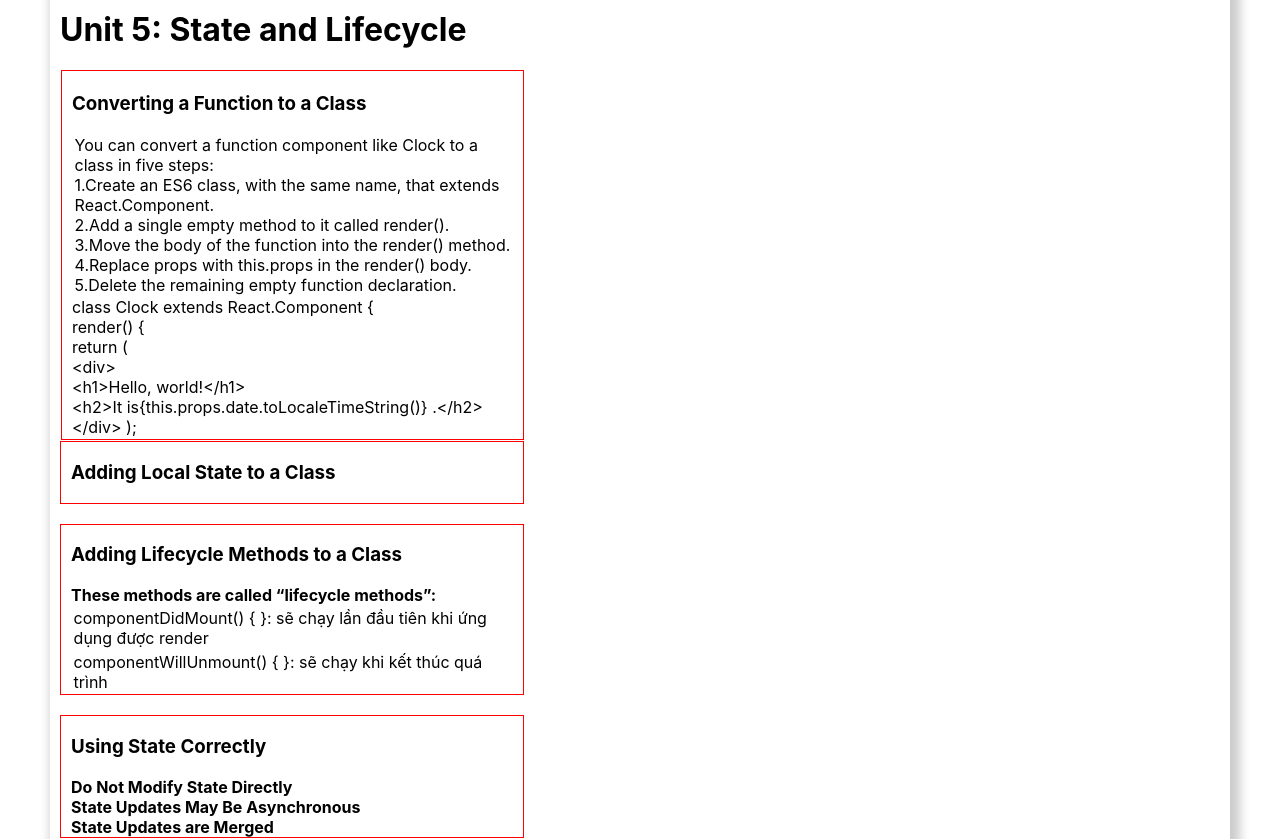
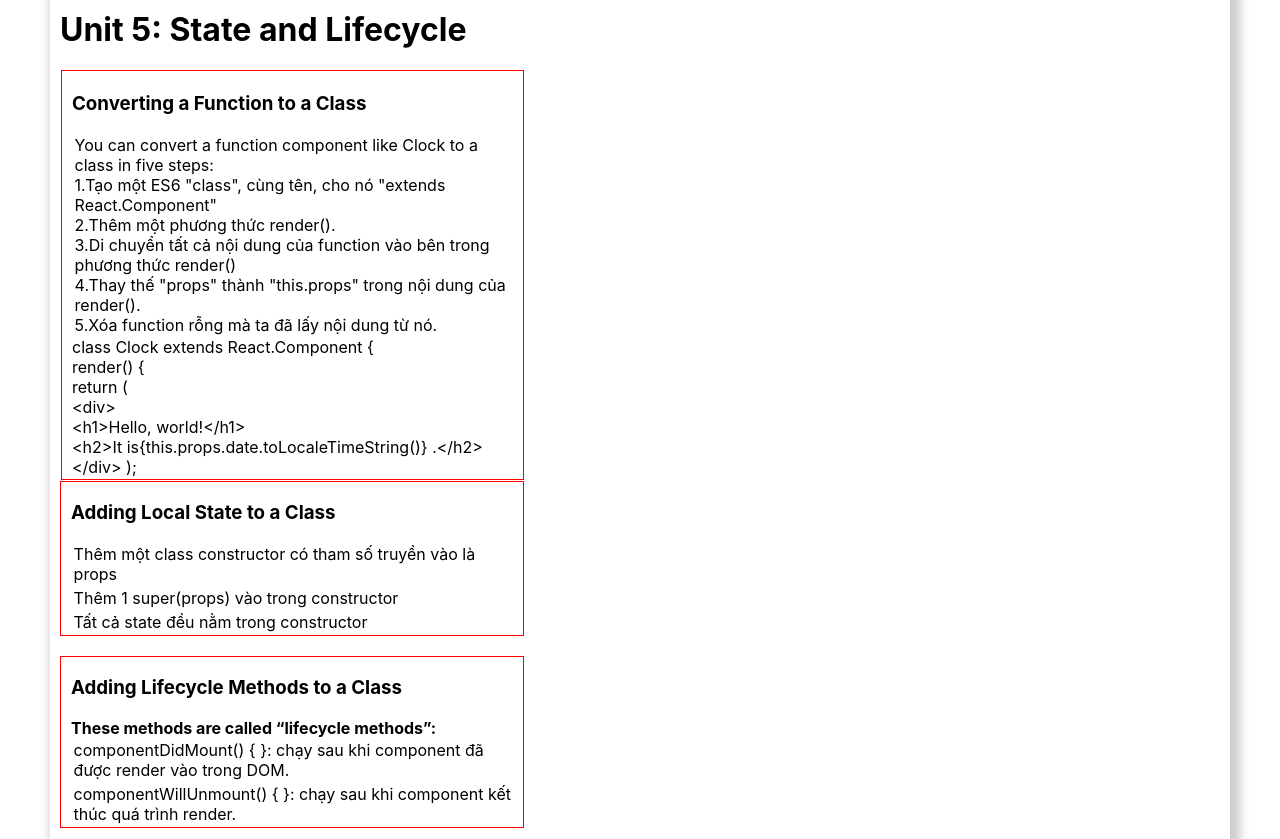
Before and after one commit to hobabe/Reactjs_2022, a React (Create React App) app in the folder Mainconcept/study_reactjs/: page /khanh-react in a window 1280 px wide. Shown: the part 3340-4179 px from the top of the page. Built offline with nearby package versions, Linux system fonts and the light colour scheme.

Commit message:
update and change content Unit 5: State And Lifecycle

```diff
--- a/Mainconcept/study_reactjs/src/khanh/t5-state-and-lifecycle/StateAndLifecycle.jsx
+++ b/Mainconcept/study_reactjs/src/khanh/t5-state-and-lifecycle/StateAndLifecycle.jsx
@@ -10,11 +10,11 @@ const StateAndLifecycle = () => {
                 <p>
                     You can convert a function component like Clock to a class in five steps:<br />
 
-                    1.Create an ES6 class, with the same name, that extends React.Component.<br />
-                    2.Add a single empty method to it called render().<br />
-                    3.Move the body of the function into the render() method.<br />
-                    4.Replace props with this.props in the render() body.<br />
-                    5.Delete the remaining empty function declaration.
+                    1.Tạo một ES6 "class", cùng tên, cho nó "extends React.Component"<br />
+                    2.Thêm một phương thức render().<br />
+                    3.Di chuyển tất cả nội dung của function vào bên trong phương thức render()<br />
+                    4.Thay thế "props" thành "this.props" trong nội dung của render().<br />
+                    5.Xóa function rỗng mà ta đã lấy nội dung từ nó.
                 </p>
                 <label>class Clock extends React.Component {"{"}</label><br />
                 <label>render() {"{"}</label><br />
@@ -27,12 +27,15 @@ const StateAndLifecycle = () => {
             </p>
             <div className="content">
                 <h3>Adding Local State to a Class</h3>
+                <p>Thêm một class constructor có tham số truyền vào là props</p>
+                <p>Thêm 1 super(props) vào trong constructor</p>
+                <p>Tất cả state đều nằm trong constructor</p>
             </div><br />
             <div className="content">
                 <h3>Adding Lifecycle Methods to a Class</h3>
                 <strong>These methods are called “lifecycle methods”:</strong>
-                <p>componentDidMount() {"{"}  {"}"}: sẽ chạy lần đầu tiên khi ứng dụng được render</p>
-                <p>componentWillUnmount() {"{"}  {"}"}: sẽ chạy khi kết thúc quá trình</p>
+                <p>componentDidMount() {"{"}  {"}"}: chạy sau khi component đã được render vào trong DOM. </p>
+                <p>componentWillUnmount() {"{"}  {"}"}: chạy sau khi component kết thúc quá trình render.</p>
             </div><br />
             <div className="content">
                 <h3>Using State Correctly</h3>
```
